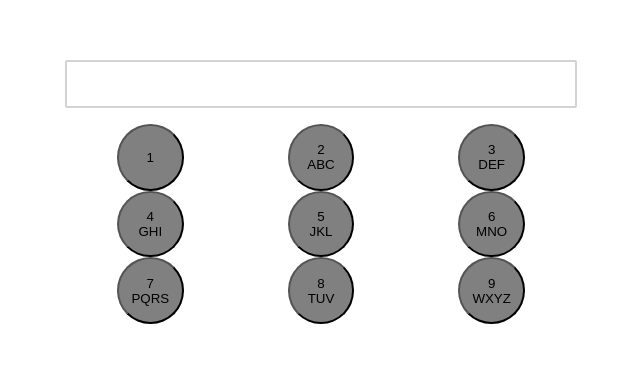
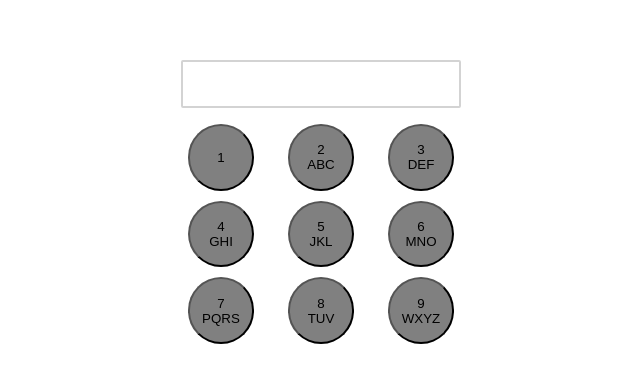
Before and after one commit to basselalsayed/predictive-text-fe, a React (Create React App) app: page / in a window 1280 px wide. Shown: the part 196-578 px from the top of the page, without its empty margins (319-959 px from the left). Built offline with nearby package versions, Linux system fonts and the light colour scheme.

Commit message:
style fixes

```diff
--- a/src/App.scss
+++ b/src/App.scss
@@ -1,6 +1,8 @@
 .container {
+  margin: 10% 0 0 0;
   display: flex;
   flex-direction: column;
+  align-items: center;
 
   div:not(:last-child) {
     margin-bottom: 1em;
--- a/src/components/DigitDisplay.js
+++ b/src/components/DigitDisplay.js
@@ -11,6 +11,7 @@ const DigitDisplay = () => {
         textAlign: 'center',
         padding: '1em',
         borderRadius: '2px',
+        minWidth: '280px',
       }}
     >
       <p>{digits.join('')}</p>
--- a/src/components/Keypad/keypad.module.scss
+++ b/src/components/Keypad/keypad.module.scss
@@ -1,8 +1,8 @@
 .container {
   display: grid;
-  grid-template-columns: repeat(3, 1fr);
+  grid-template-columns: repeat(3, 100px);
   grid-template-rows: repeat(3, 1fr);
-  gap: 0px 0px;
+  gap: 10px 0px;
   grid-auto-flow: row;
   grid-template-areas:
     '. . .'
```
